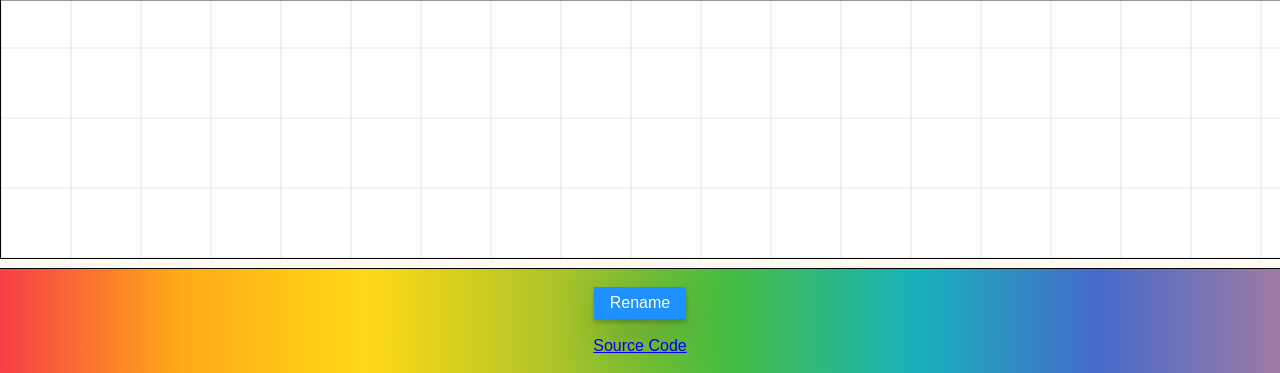
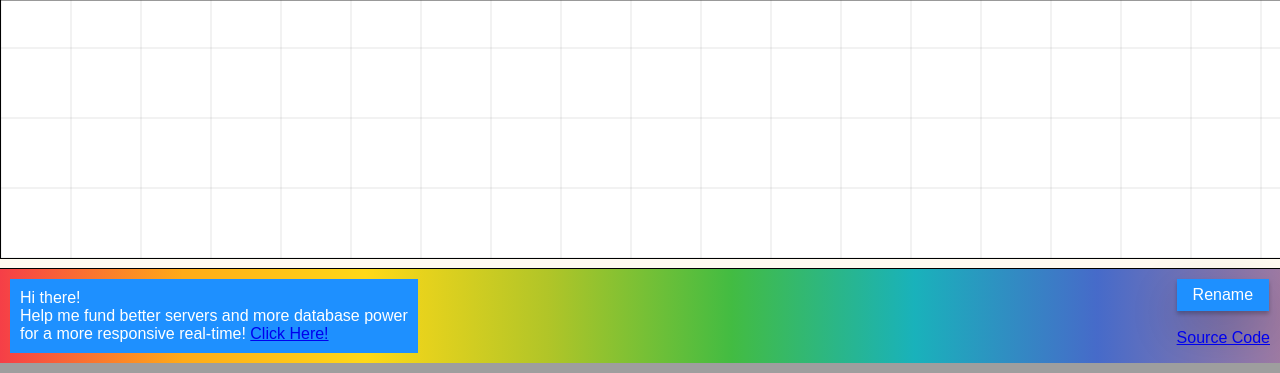
Before and after one commit to fiskmoz/real-time-pokedraw, a PHP site: page / in a window 1280 px wide; the page is wider, and only the part inside the window is pictured. Shown: the part 1176-1549 px from the top of that part. Run offline with PHP 8.4, Linux system fonts and the light colour scheme; some libraries are stand-ins or nearby versions.

Commit message:
updated footer

```diff
--- a/components/footer.html
+++ b/components/footer.html
@@ -1,11 +1,17 @@
 <div class="footer">
+  <div class="promo-message">
+    Hi there!
+    </br>
+    Help me fund better servers and more database power
+    </br>
+    for a more responsive real-time! <a href="https://paypal.me/pools/c/8oGaCNgaQO" target="_blank">Click Here! </a>
+  </div>
+  <div class="function-footer">
+    <input type="button" id="rename_button" class="button" value="Rename">
+    </br>
   </br>
-  <input type="button" id="rename_button" class="button" value="Rename">
-  </br>
-  </br>
-  <a href="https://github.com/fiskmoz/real-time-pokedraw">Source Code</a>
-  </br>
-  </br>
+    <a href="https://github.com/fiskmoz/real-time-pokedraw">Source Code</a>
+  </div>
 </div>
 
 <script src="/globals/globals.js"></script>
--- a/composer.json
+++ b/composer.json
@@ -1,4 +1,6 @@
 {
+  "name": "real-time-pokedraw",
+  "description": "a real time version of pokedraw!",
   "scripts": {
     "compile": [
       "chmod 777 tmp"
--- a/draw.php
+++ b/draw.php
@@ -18,7 +18,6 @@ print <<<EOF
     <head>
         <link rel="stylesheet" href="https://cdn.jsdelivr.net/npm/@simonwep/pickr/dist/themes/classic.min.css"/> <!-- 'classic' theme -->
         <script src="pickr/dist/pickr.min.js"></script>
-        $ad_sense
         $header
     </head>
     <body>
--- a/index.php
+++ b/index.php
@@ -13,7 +13,6 @@ print <<<EOF
         $css
     </style>
     <head>
-        $ad_sense
         $header
     </head>
     <body>
--- a/styling/main.css
+++ b/styling/main.css
@@ -16,8 +16,7 @@
 }
 
 footer {
-  display: block;
-  text-align: center;
+  display: inline-block;
   background-image: linear-gradient(
     to right,
     rgba(244, 42, 53, 0.9),
@@ -30,6 +29,7 @@ footer {
     rgba(148, 109, 155, 0.9)
   );
   height: auto;
+  width: 100%;
   color: white;
   border-top: 1px black solid;
 }
@@ -283,3 +283,18 @@ body {
   margin-left: -50px;
   font-size: 17px;
 }
+
+.promo-message {
+  display: inline-block;
+  background-color: dodgerblue;
+  margin: 10px;
+  padding: 10px;
+  text-align: left;
+}
+
+.function-footer {
+  display: inline-block;
+  padding: 10px;
+  vertical-align: top;
+  float: right;
+}
```
